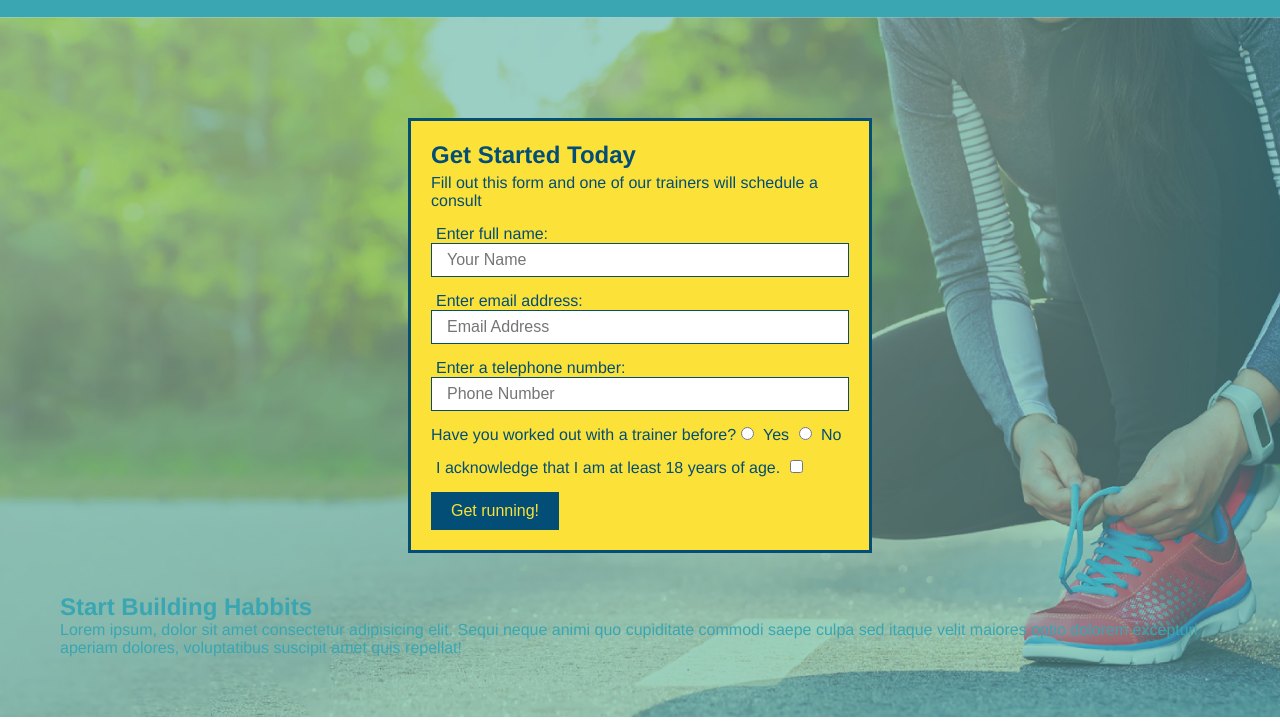
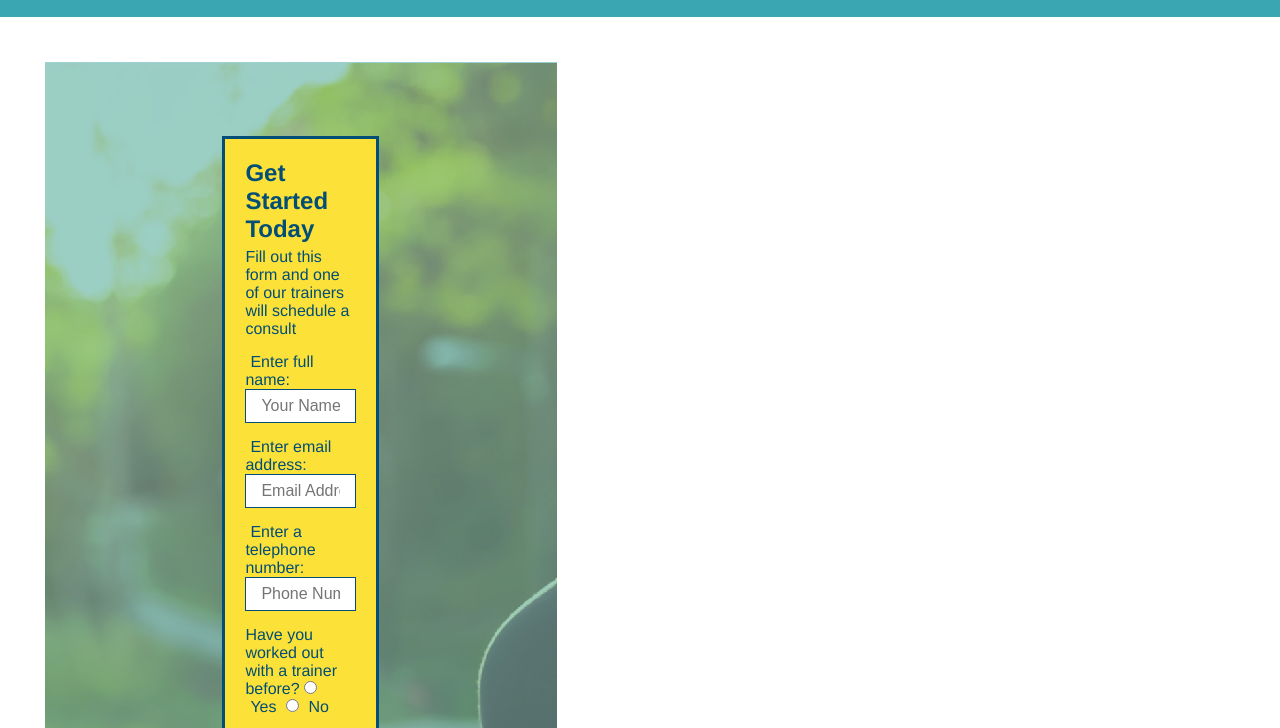
Before and after one commit to tpratt57/run-buddy, a plain HTML site: page index.html in a window 1280 px wide. Shown: the part 65-793 px from the top of the page. Drawn offline with Linux system fonts and the light colour scheme.

Commit message:
adding flexbox to the hero

```diff
--- a/assets/css/style.css
+++ b/assets/css/style.css
@@ -86,6 +86,8 @@ section{
         display: flex;
         justify-content: center;
         flex-wrap: wrap;
+        width: 40%;
+        margin: 3.5%;
      }
 
 
```
